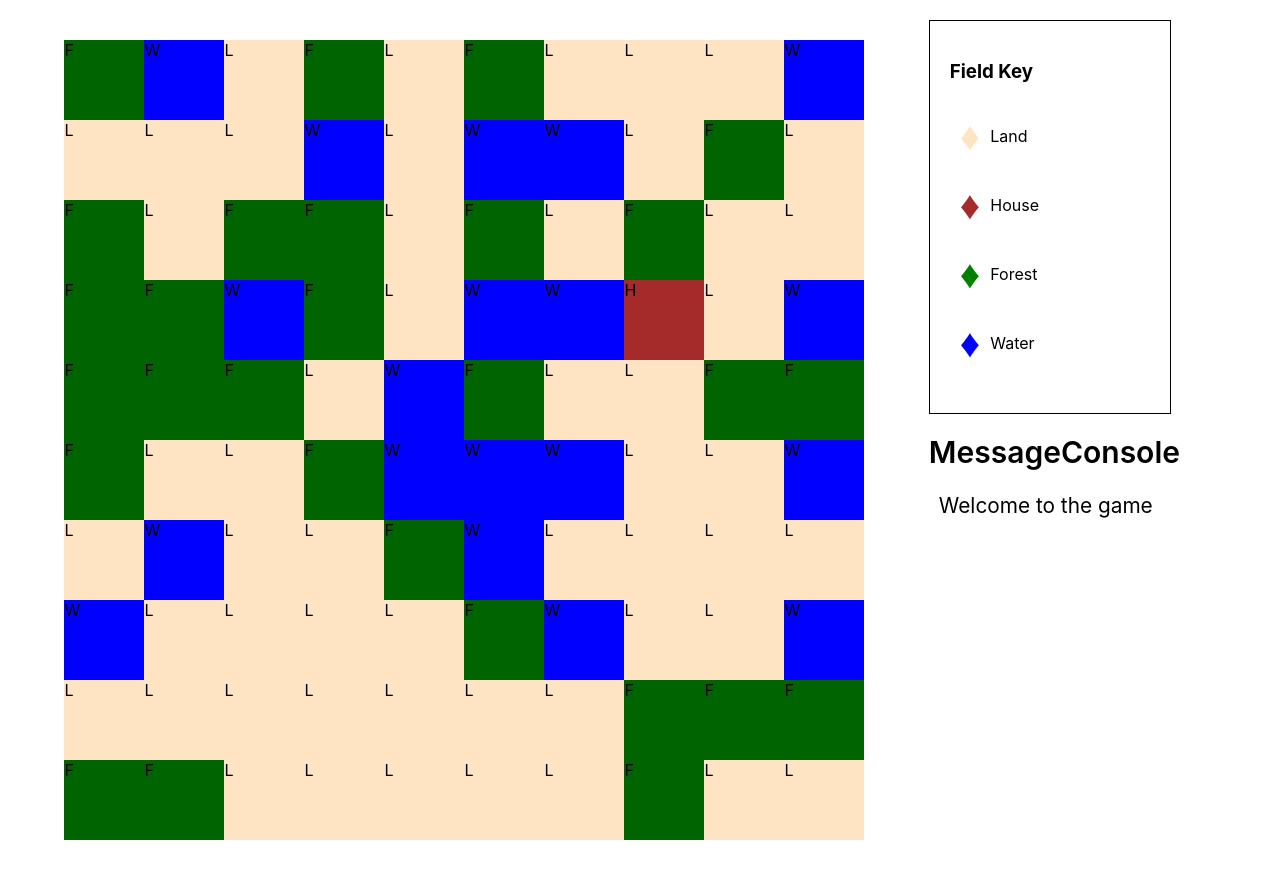
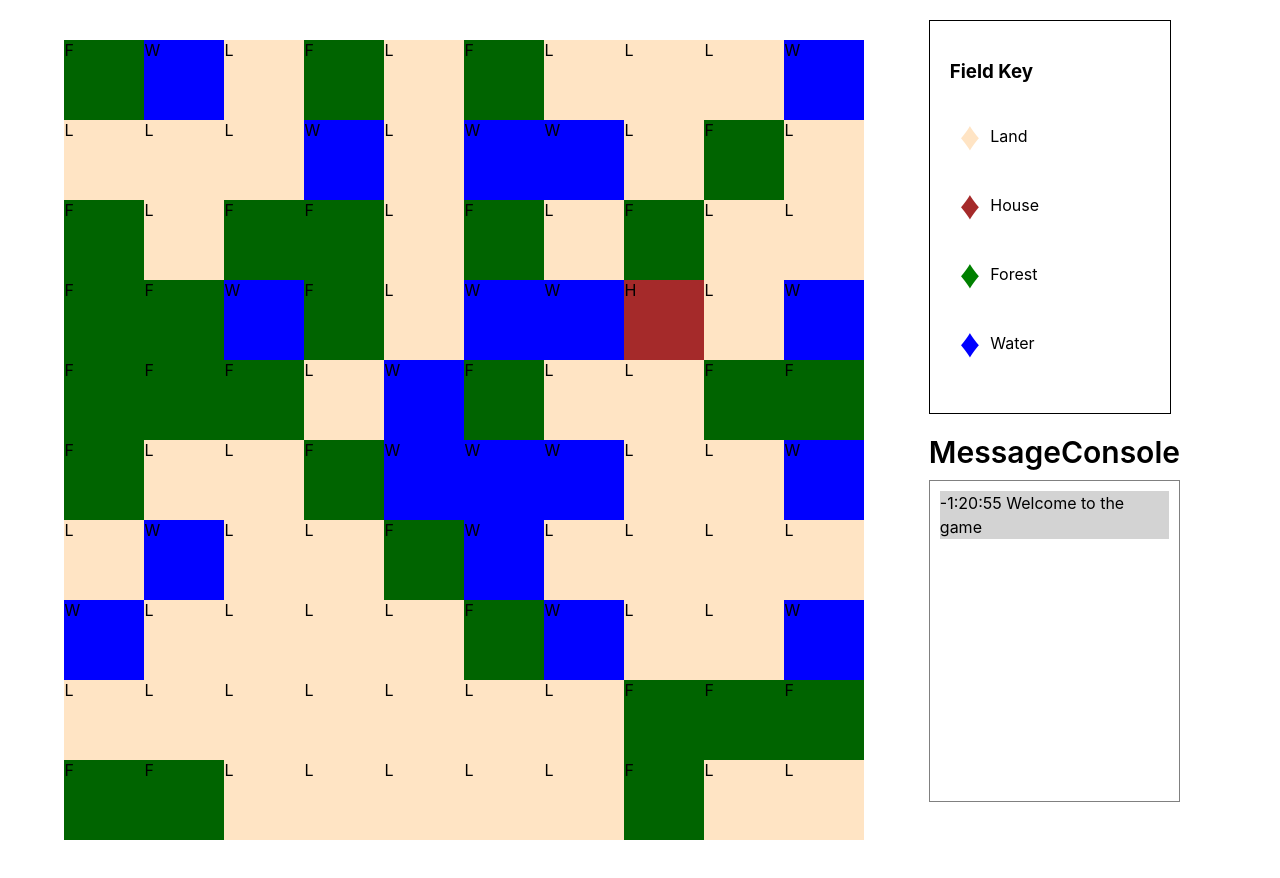
Before and after one commit to christina-ml/april-app-frontend, a React (Create React App) app: page / in a window 1280 px wide. Built offline with nearby package versions, Linux system fonts and the light colour scheme.

Commit message:
message console - add timestamp to every event, add border, add alternating colors

```diff
--- a/src/App.tsx
+++ b/src/App.tsx
@@ -4,12 +4,13 @@ import Field from './Field';
 import FieldKey from './components/FieldKey/FieldKey';
 import MessageConsole from './components/messageConsole/MessageConsole';
 import { useState } from 'react';
+import getTimeStamp from './helperFunctions/getTimeStamp';
 
 const field = new Field();
 
 // map through `field` to create a grid
 function App() {
-  const [messages, setMessages] = useState(['Welcome to the game'])
+  const [messages, setMessages] = useState([`${getTimeStamp()} Welcome to the game`]);
 
   return (
     <div className="App">
--- a/src/components/FieldTile/FieldTile.tsx
+++ b/src/components/FieldTile/FieldTile.tsx
@@ -1,5 +1,6 @@
 import React, { useState } from 'react';
 import './FieldTile.css';
+import getTimeStamp from '../../helperFunctions/getTimeStamp';
 
 type FieldTileTypes = {
     tile: string;
@@ -44,17 +45,17 @@ const FieldTile = ({tile, setMessages, messages}: FieldTileTypes) => {
         let message = 'You have planted corn here.';
         switch (tileType){
             case 'W':
-                setMessages && setMessages(['You cannot plant corn on the water.', ...messages]);
+                setMessages && setMessages([`${getTimeStamp()} You cannot plant corn on the water.`, ...messages]);
                 break;
             case 'L':
                 setPlanted(true);
-                setMessages && setMessages([message, ...messages]);
+                setMessages && setMessages([`${getTimeStamp()} ${message}`, ...messages]);
                 break;
             case 'F':
-                setMessages && setMessages(['You cannot plant corn in the forest.', ...messages]);
+                setMessages && setMessages([`${getTimeStamp()} You cannot plant corn in the forest.`, ...messages]);
                 break;
             default:
-                setMessages && setMessages(['You cannot plant corn on your house.', ...messages]);
+                setMessages && setMessages([`${getTimeStamp()} You cannot plant corn on your house.`, ...messages]);
             }
     }
 
--- a/src/components/messageConsole/MessageConsole.css
+++ b/src/components/messageConsole/MessageConsole.css
@@ -11,7 +11,16 @@
 .messageConsole__messages {
     padding: 10px;
     line-height: 1.5em;
-    font-size: 1.3em;
+    font-size: 1em;
     height: 300px;
     overflow-y: scroll;
+    border: 1px solid grey;
 }
+
+.messageConsole__messages :nth-child(odd) {
+    background-color: lightgray;
+}
+
+.messageConsole__messages :nth-child(even) {
+    background-color: ghostwhite;
+}
--- a/src/components/messageConsole/MessageConsole.tsx
+++ b/src/components/messageConsole/MessageConsole.tsx
@@ -9,9 +9,11 @@ const MessageConsole = ({messages} : {messages: string[]}) => {
     <div className="messageConsole">
         <div className="messageConsole__title">MessageConsole</div>
         <div className="messageConsole__messages">
-            {messages.map(message => {
+            {messages.map((message) => {
                 return (
-                    <div>{message}</div>
+                    <div>
+                      {message}
+                    </div>
                 )
             })}
         </div>
--- /dev/null
+++ b/src/helperFunctions/getTimeStamp.ts
@@ -0,0 +1,21 @@
+function getTimeStamp() {
+  const date = new Date();
+  // console.log(date)
+
+  // helper to convert GMT to EST
+  let estToGMT = 5;
+  let isDaylightSavingsTime = true;
+  if (isDaylightSavingsTime === true){
+    estToGMT = 4;
+  }
+
+  const hours = (date.getUTCHours() % 12) - estToGMT;
+  const minutes = date.getUTCMinutes();
+  const seconds = date.getUTCSeconds();
+
+  const timeNow = `${hours}:${minutes}:${seconds}`
+  // console.log(timeNow);
+  return timeNow;
+}
+
+export default getTimeStamp;
```
Also changed, not shown: 1 other file (tests, documents, lock files or other folders).
